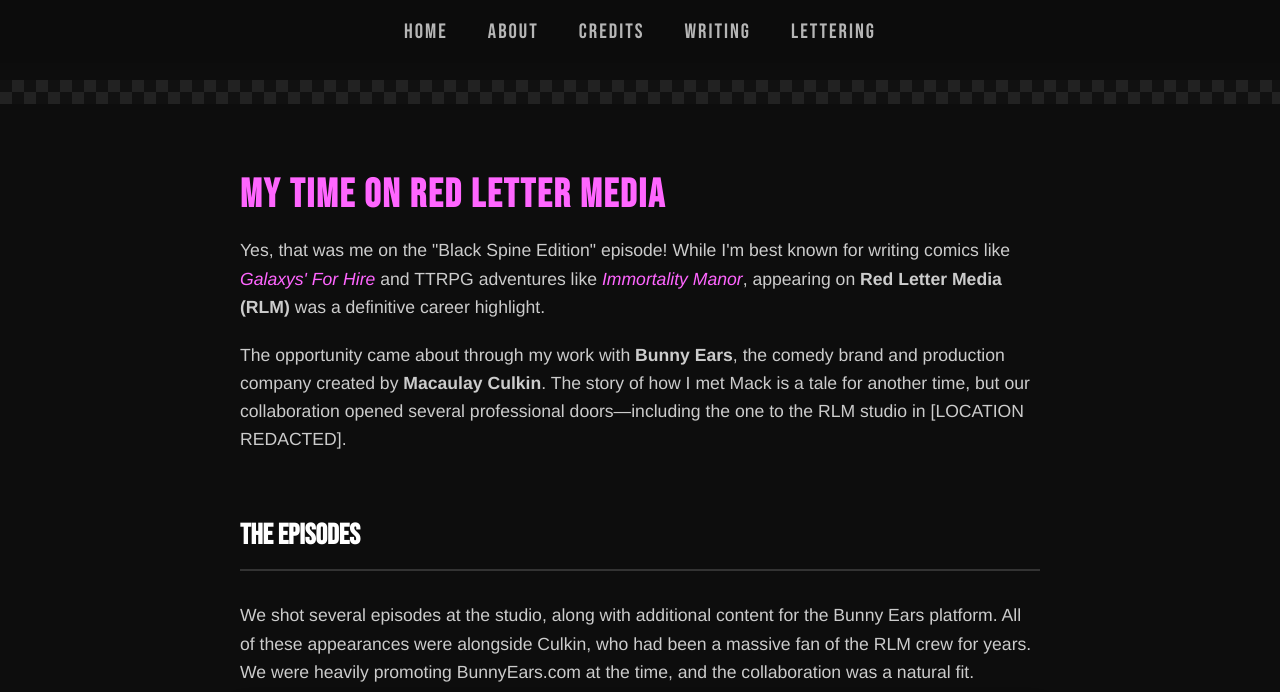
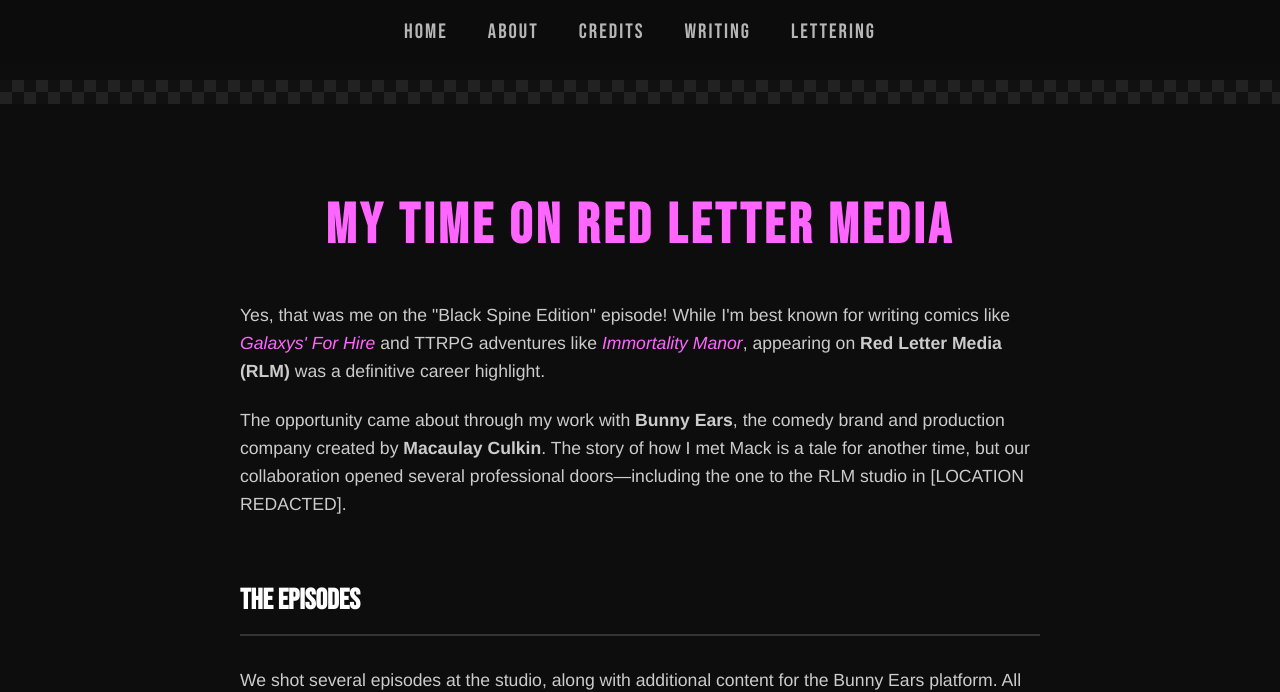
Before and after one commit to shawnwrites/portfolio, a plain HTML site: page redlettermedia.html in a window 1280 px wide. Shown: the top 692 px of the page. Drawn offline with Linux system fonts and the light colour scheme.

Commit message:
aligned H1 css

```diff
--- a/redlettermedia.html
+++ b/redlettermedia.html
@@ -188,12 +188,12 @@
 
         h1 {
             font-family: 'Bebas Neue', sans-serif;
-            font-size: 2.5rem;
+            font-size: 3.5rem;
+            text-transform: uppercase;
+            letter-spacing: 4px;
+            margin-bottom: 30px;
             color: var(--accent);
-            text-transform: uppercase;
-            letter-spacing: 2px;
-            margin-bottom: 10px;
-            line-height: 1.2;
+            text-align: center;
         }
 
         h2 {
```
Also changed, not shown: credits.html (+5 -3 lines), lettering.html (+2 -2 lines), writing.html (+2 -1 lines).
